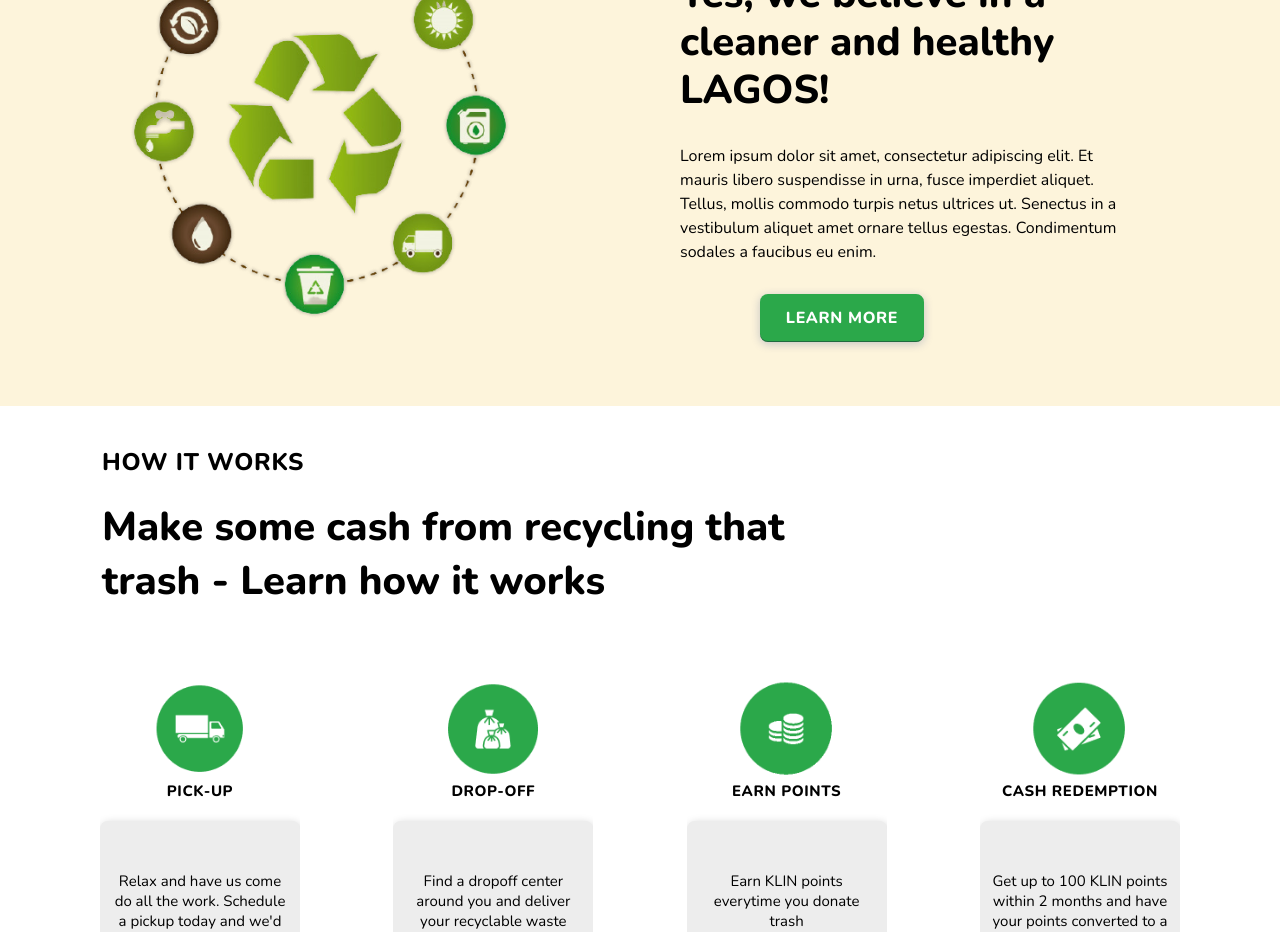
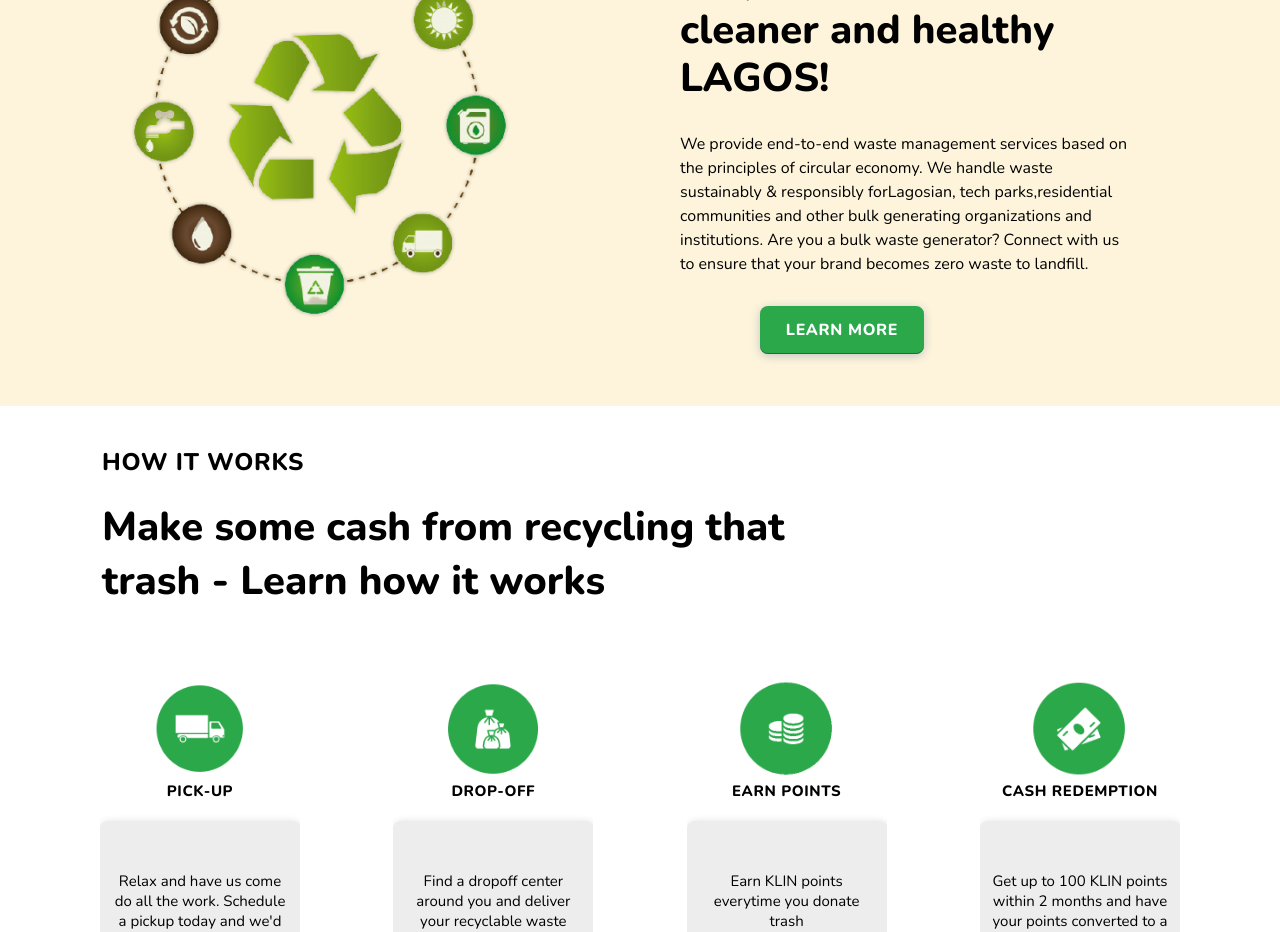
Before and after one commit to Clean-Hub/cleanhub, a React (Create React App) app: page /#/ in a window 1280 px wide. Shown: the part 1060-1992 px from the top of the page. Built offline with nearby package versions, Linux system fonts and the light colour scheme.

Commit message:
Update HomeIntro.jsx

```diff
--- a/src/components/homeIntro/HomeIntro.jsx
+++ b/src/components/homeIntro/HomeIntro.jsx
@@ -13,10 +13,10 @@ const HomeIntro = () => {
           Yes, we believe in a cleaner and healthy LAGOS!
         </div>
         <div className='homeIntroP'>
-          Lorem ipsum dolor sit amet, consectetur adipiscing elit. Et mauris
-          libero suspendisse in urna, fusce imperdiet aliquet. Tellus, mollis
-          commodo turpis netus ultrices ut. Senectus in a vestibulum aliquet
-          amet ornare tellus egestas. Condimentum sodales a faucibus eu enim.
+         We provide end-to-end waste management services based on the principles of circular economy.
+         We handle waste sustainably & responsibly forLagosian, tech parks,residential communities
+         and other bulk generating organizations and institutions. Are you a bulk waste generator?
+         Connect with us to ensure that your brand becomes zero waste to landfill.
         </div>
         <button className='homeIntroBtn'>LEARN MORE</button>
       </div>
```
